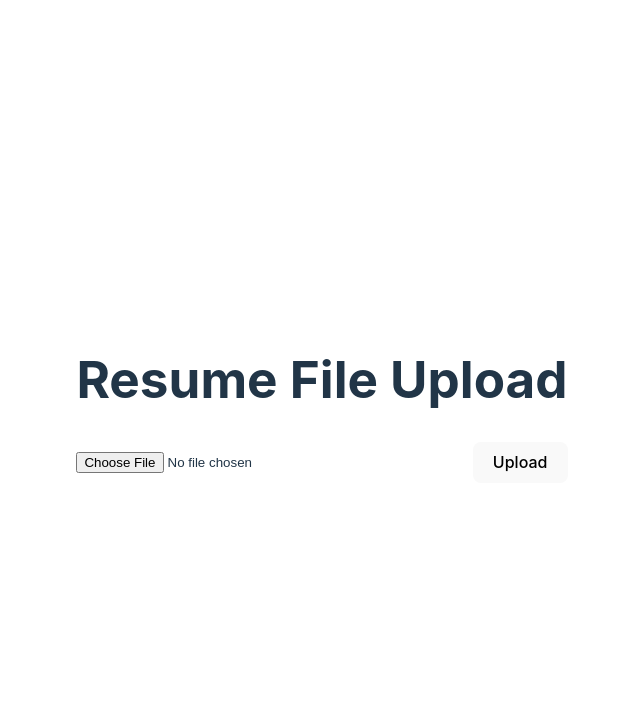
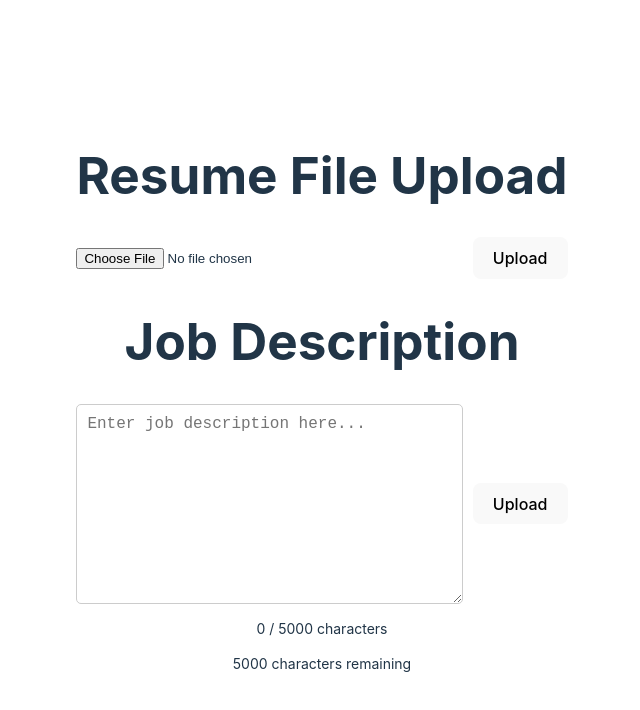
Before and after one commit to arikamat/CS490_ResumeAnalyzer, a React (Vite) app in the folder frontend/: page / in a window 1280 px wide. Shown: the top 710 px of the page, without its empty margins (318-958 px from the left). Built offline with nearby package versions, Linux system fonts and the light colour scheme.

Commit message:
Implemented Job Description Field

```diff
--- a/frontend/src/components/FileUpload.jsx
+++ b/frontend/src/components/FileUpload.jsx
@@ -46,7 +46,7 @@ const FileUpload = () => {
 
 
   return (
-    <div className="App">
+    <div className="file-upload">
         <form onSubmit={handleSubmit}>
           <h1>Resume File Upload</h1>
 
--- /dev/null
+++ b/frontend/src/components/JobDescription.css
@@ -0,0 +1,31 @@
+#root {
+    max-width: 1280px;
+    margin: 0 auto;
+    padding: 2rem;
+    text-align: center;
+  }
+
+textarea {
+    width: 100%;
+    height: 200px;
+    padding: 10px;
+    font-size: 16px;
+    border: 1px solid #ccc;
+    border-radius: 5px;
+    box-sizing: border-box;
+  }
+
+.char-info {
+margin-top: 10px;
+font-size: 14px;
+}
+
+.warning-approach {
+color: orange;
+font-size: 14px;
+}
+
+.warning-exceed {
+color: red;
+font-size: 14px;
+}
--- /dev/null
+++ b/frontend/src/components/JobDescription.jsx
@@ -0,0 +1,56 @@
+import { useState } from 'react';
+import './JobDescription.css';
+import axios from 'axios';
+
+const JobDescription = () => {
+  const [text, setText] = useState('');
+  const charLimit = 5000;
+
+  const handleChange = (e) => {
+    setText(e.target.value)
+  }
+
+  const getRemainingCharacters = () => {
+    return charLimit - text.length;
+  }
+
+  const getCharacterWarning = () => {
+    const remaining = getRemainingCharacters();
+    if (remaining < 0) {
+        return <p className='warning-exceed'>Character limit exceeded</p>
+    }
+    else if (remaining <= 100) {
+        return <p className='warning-approach'>You are almost at the character limit</p>
+    }
+    return null
+  }
+
+  const handleSubmit = (e) => {
+    e.preventDefault();
+  }
+
+  return (
+    <div className="job-description">
+        <form onSubmit={handleSubmit}>
+          <h1>Job Description</h1>
+          <div className='input-container'>
+            <textarea
+                value={text}
+                onChange={handleChange}
+                placeholder="Enter job description here..."
+            />
+            <button type="submit">Upload</button>
+          </div>
+          <div className='char-info'>
+            <p>{text.length} / {charLimit} characters</p>
+            {getCharacterWarning()}
+            {getRemainingCharacters() >= 0 && (
+                <p>{getRemainingCharacters()} characters remaining</p>
+            )}
+          </div>
+        </form>
+    </div>
+  );
+}
+
+export default JobDescription
--- a/frontend/src/main.jsx
+++ b/frontend/src/main.jsx
@@ -2,9 +2,11 @@ import { StrictMode } from 'react'
 import { createRoot } from 'react-dom/client'
 import './index.css'
 import FileUpload from './components/FileUpload.jsx'
+import JobDescription from './components/JobDescription.jsx'
 
 createRoot(document.getElementById('root')).render(
   <StrictMode>
     <FileUpload/>
+    <JobDescription/>
   </StrictMode>,
 )
```
